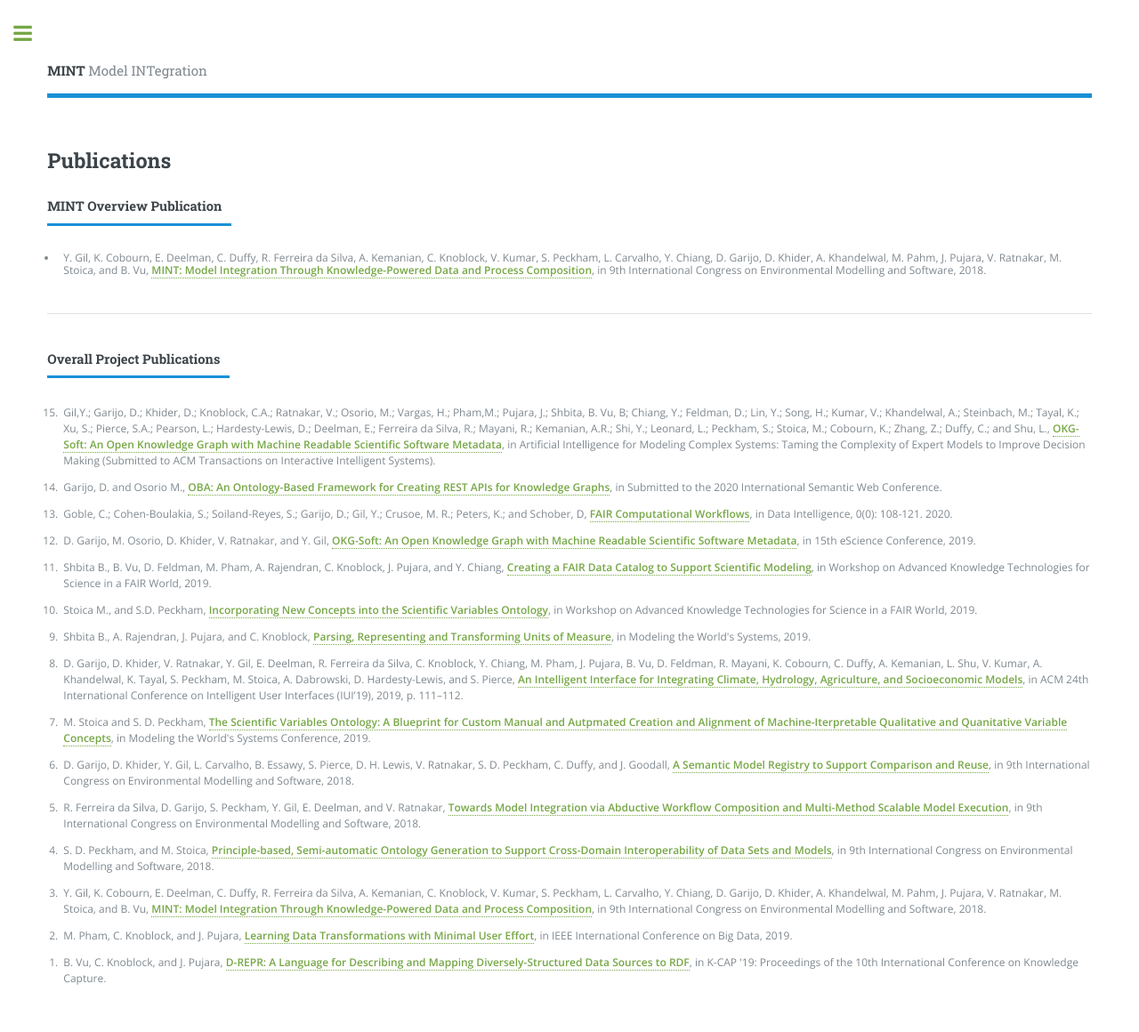
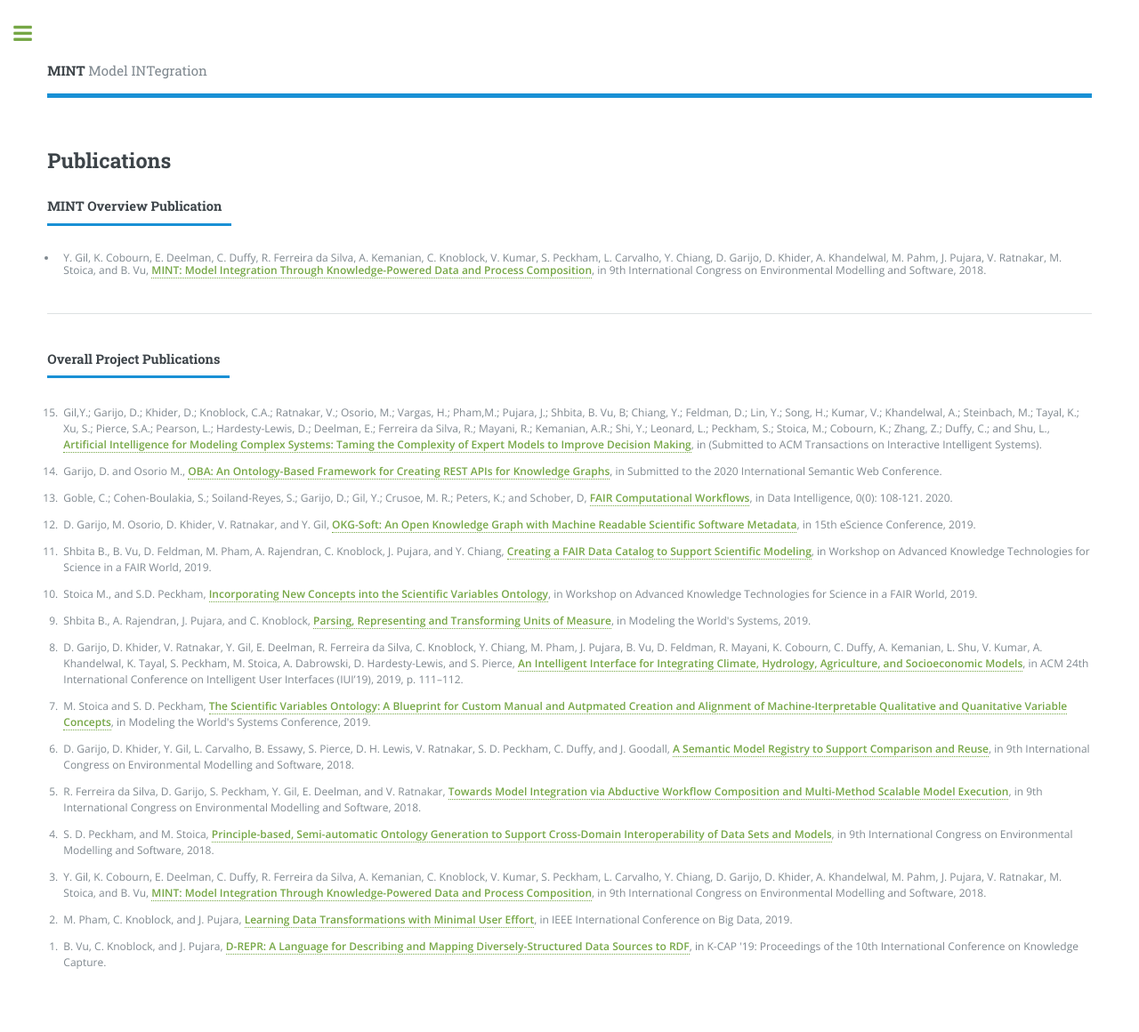
Before and after one commit to KnowledgeCaptureAndDiscovery/MINT, a Jekyll site: the page built from publications.html, in a window 1280 px wide. Shown: the whole page at 89% size. Built offline with Jekyll 4.4.1, drawn with Linux system fonts in a browser that asks for light colours.

Commit message:
Update publications.yml

```diff
--- a/_data/publications.yml
+++ b/_data/publications.yml
@@ -1,7 +1,7 @@
-- title: "OKG-Soft: An Open Knowledge Graph with Machine Readable Scientific Software Metadata"
+- title: "Artificial Intelligence for Modeling Complex Systems: Taming the Complexity of Expert Models to Improve Decision Making"
   authors: "Gil,Y.; Garijo, D.; Khider, D.; Knoblock, C.A.; Ratnakar, V.; Osorio, M.; Vargas, H.; Pham,M.; Pujara, J.; Shbita, B. Vu, B; Chiang, Y.; Feldman, D.; Lin, Y.; Song, H.; Kumar, V.; Khandelwal, A.; Steinbach, M.; Tayal, K.; Xu, S.; Pierce, S.A.; Pearson, L.; Hardesty-Lewis, D.; Deelman, E.; Ferreira da Silva, R.;  Mayani, R.; Kemanian, A.R.; Shi, Y.; Leonard, L.; Peckham, S.; Stoica, M.; Cobourn, K.; Zhang, Z.; Duffy, C.; and Shu, L."
   link: ""
-  description: "Artificial Intelligence for Modeling Complex Systems: Taming the Complexity of Expert Models to Improve Decision Making (Submitted to ACM Transactions on Interactive Intelligent Systems)"
+  description: "(Submitted to ACM Transactions on Interactive Intelligent Systems)"
 
 - title: "OBA: An Ontology-Based Framework for Creating REST APIs for Knowledge Graphs"
   authors: "Garijo, D. and Osorio M."
```
